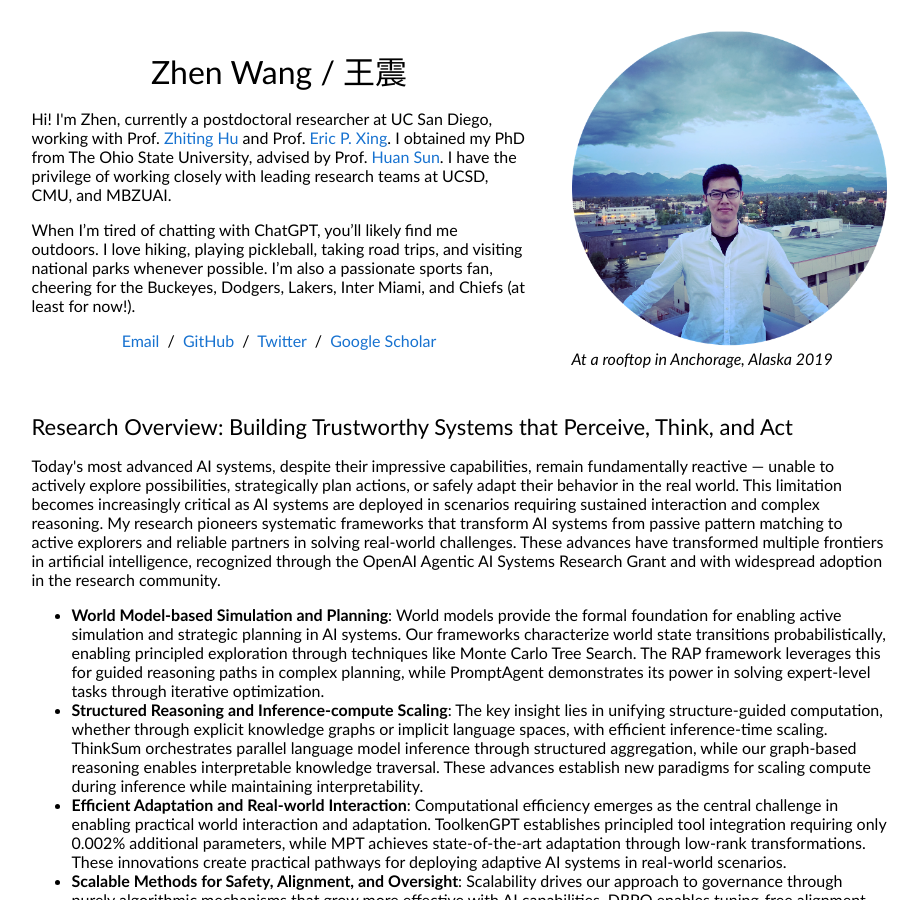
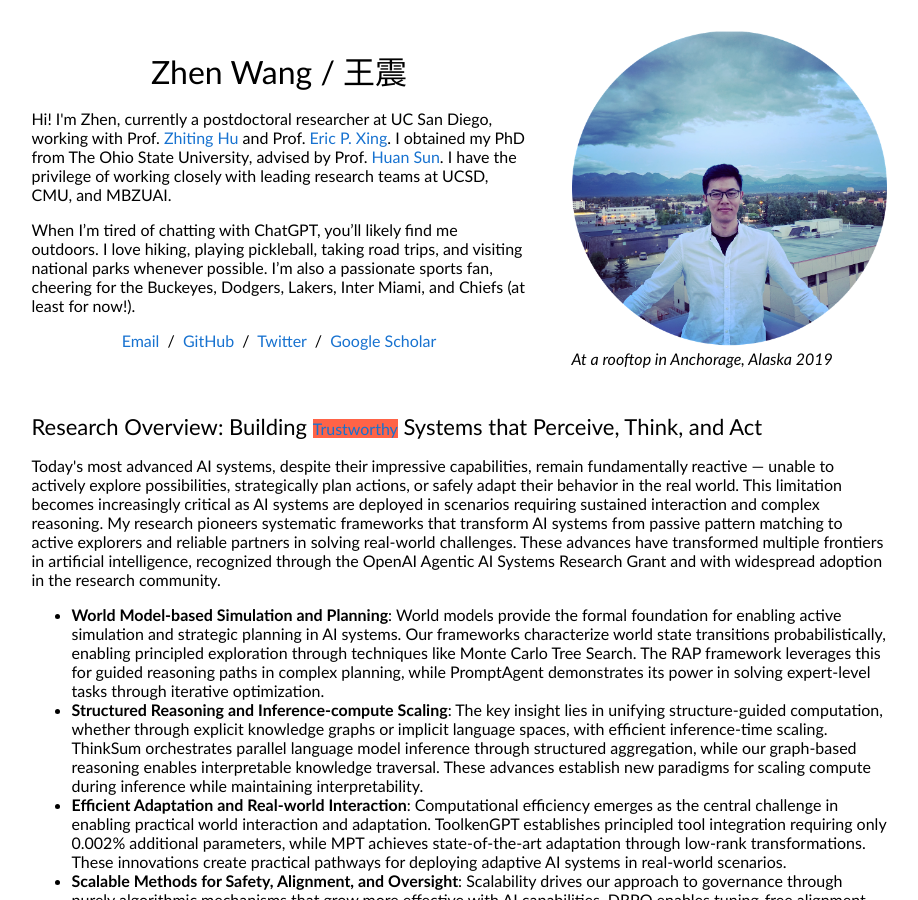
Before and after one commit to zhenwang9102/zhenwang9102.github.io, a Jekyll site: the page built from _posts/2019-06-02-venue.markdown, in a window 1280 px wide and 900 px high. Shown: the whole window, without its empty margins (181-1099 px from the left). Built offline with Jekyll 4.4.1, drawn with Linux system fonts in a browser that asks for light colours.

Commit message:
Update default.html

```diff
--- a/_layouts/default.html
+++ b/_layouts/default.html
@@ -87,7 +87,7 @@
           <tr>
             <td style="padding:2.5%;width:100%;vertical-align:middle">
 
-              <h2>Research Overview: Building Trustworthy Systems that Perceive, Think, and Act</h2>
+              <h2>Research Overview: Building <a style="background-color:tomato;">Trustworthy</a> Systems that Perceive, Think, and Act</h2>
 
               <p>
                 Today's most advanced AI systems, despite their impressive capabilities, remain fundamentally reactive — unable to actively explore possibilities, strategically plan actions, or safely adapt their behavior in the real world. This limitation becomes increasingly critical as AI systems are deployed in scenarios requiring sustained interaction and complex reasoning. My research pioneers systematic frameworks that transform AI systems from passive pattern matching to active explorers and reliable partners in solving real-world challenges. These advances have transformed multiple frontiers in artificial intelligence, recognized through the OpenAI Agentic AI Systems Research Grant and with widespread adoption in the research community.
```
